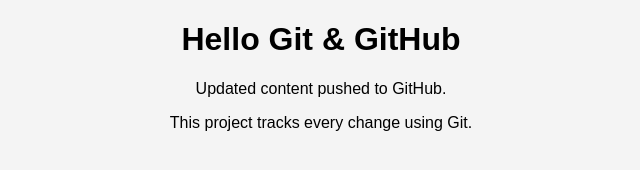
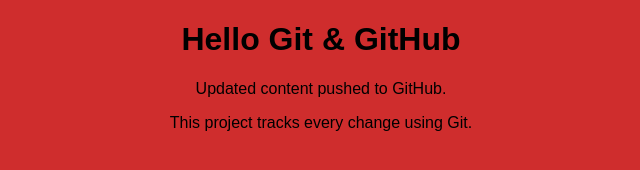
Before and after one commit to ernestponce/git-frontend-project, a plain HTML site: page index.html in a window 1280 px wide. Shown: the whole page, without its empty margins (319-959 px from the left). Drawn offline with Linux system fonts and the light colour scheme.

Commit message:
Update background color

```diff
--- a/style.css
+++ b/style.css
@@ -1,5 +1,5 @@
 body {
     font-family: Arial, sans-serif;
-    background-color: #f4f4f4;
+    background-color: #cf2d2d;
     text-align: center;
 }
```
